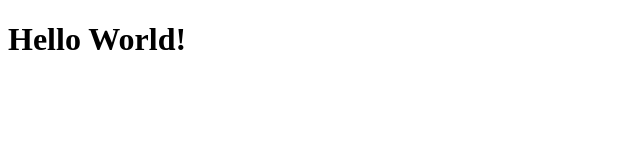
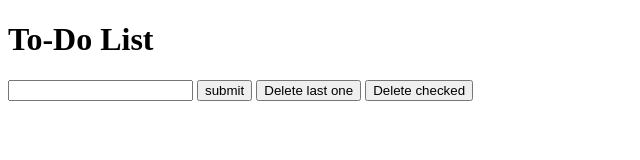
Before and after one commit to ajoginipally/jQueryFreeJSPractice, a plain HTML site: page index.html in a window 1280 px wide. Shown: the whole page, without its empty margins (0-640 px from the left). Drawn offline with Linux system fonts and the light colour scheme.

Commit message:
added a to-do list

```diff
--- a/index.html
+++ b/index.html
@@ -3,14 +3,21 @@
 
     <head>
     <meta charset="UTF-8">
-        <script type="text/javascript" src="practice.js"></script>
     </head>
 
 
     <body>
-        <h1>Hello World!</h1>
-
-
-
+        <h1>To-Do List</h1>
+        <input id="enter" type="text" name="list">
+        <input type="submit" value="submit" onclick="addToList()">
+        <button type="button" onclick="removeLast()">Delete last one</button>
+        <button type="button" onclick="removeChecked()">Delete checked</button>
+        <ul id="to-do">
+            <!--
+            <li><input type="checkbox">carrot</li>
+            <li><input type="checkbox">pumpkin</li>
+            <li><input type="checkbox">blueberry</li> -->
+        </ul>
+        <script type="text/javascript" src="practice.js"></script>
     </body>
 </html>
--- a/practice.js
+++ b/practice.js
@@ -87,8 +87,7 @@ var mew = split.split("");
 console.log(mew[1]);
 
 
-
-
+/*
 //Making numbers palindromic
 var answer;
 function palindrom(num) {
@@ -102,3 +101,38 @@ function palindrom(num) {
 }
 palindrom(24);
 alert(answer);
+*/
+
+var list = document.getElementById('to-do');
+
+
+function addToList() {
+    var text = document.getElementById('enter').value;
+    var newItemEnd = document.createElement('li');
+    var newCheckEnd = document.createElement('input');
+    newCheckEnd.setAttribute('type', 'checkbox');
+    newCheckEnd.checked = false;
+    var newTextEnd = document.createTextNode(text);
+    newItemEnd.appendChild(newCheckEnd);
+    newItemEnd.appendChild(newTextEnd);
+    list.appendChild(newItemEnd);
+}
+
+function removeLast() {
+    var container = list;
+    container.removeChild(container.lastChild);
+}
+
+var listQuery = document.getElementsByTagName('li');
+function removeChecked() {
+    var deleteNodes = [];
+    var container = list;
+    for (i=0; i<listQuery.length; i++) {
+        if (listQuery[i].firstChild.checked == true) {
+            deleteNodes.push(listQuery[i]);
+        }
+    }
+    for (i=0; i<deleteNodes.length; i++) {
+        container.removeChild(deleteNodes[i]);
+    }
+}
```
